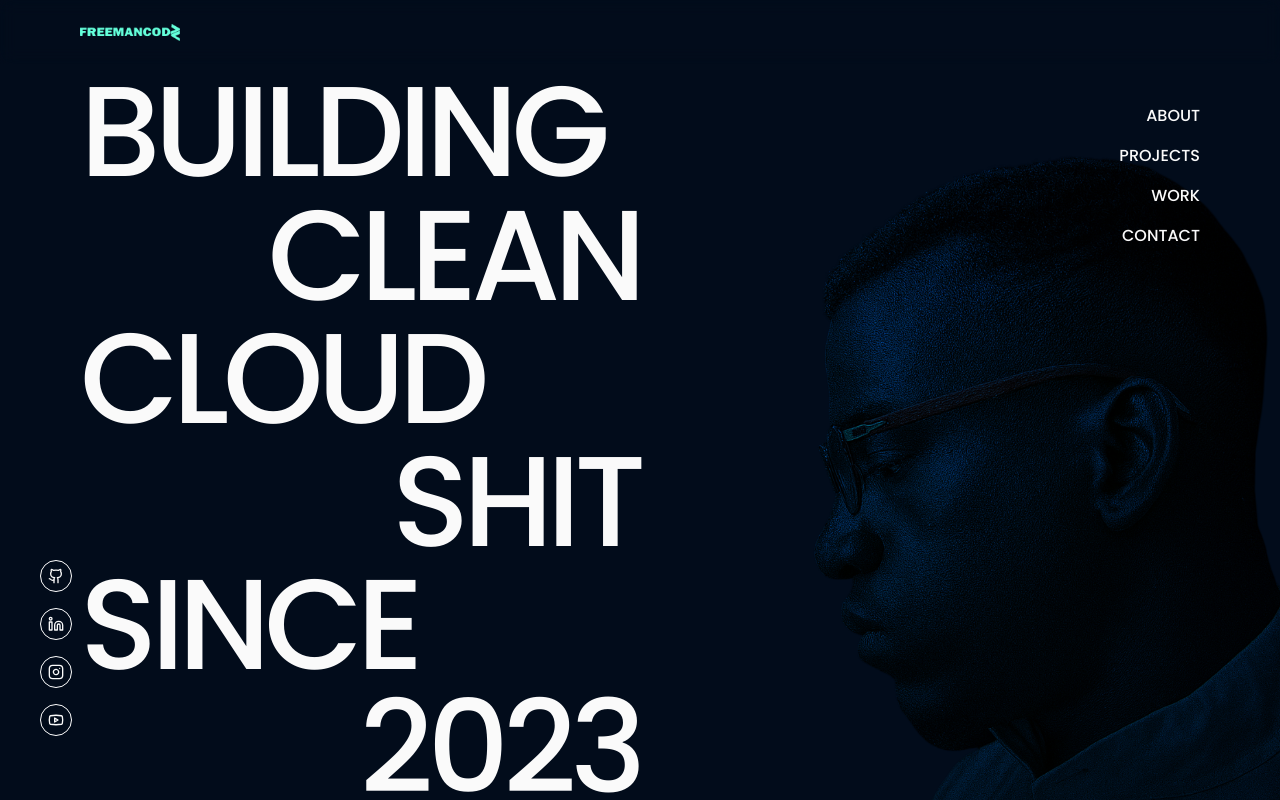
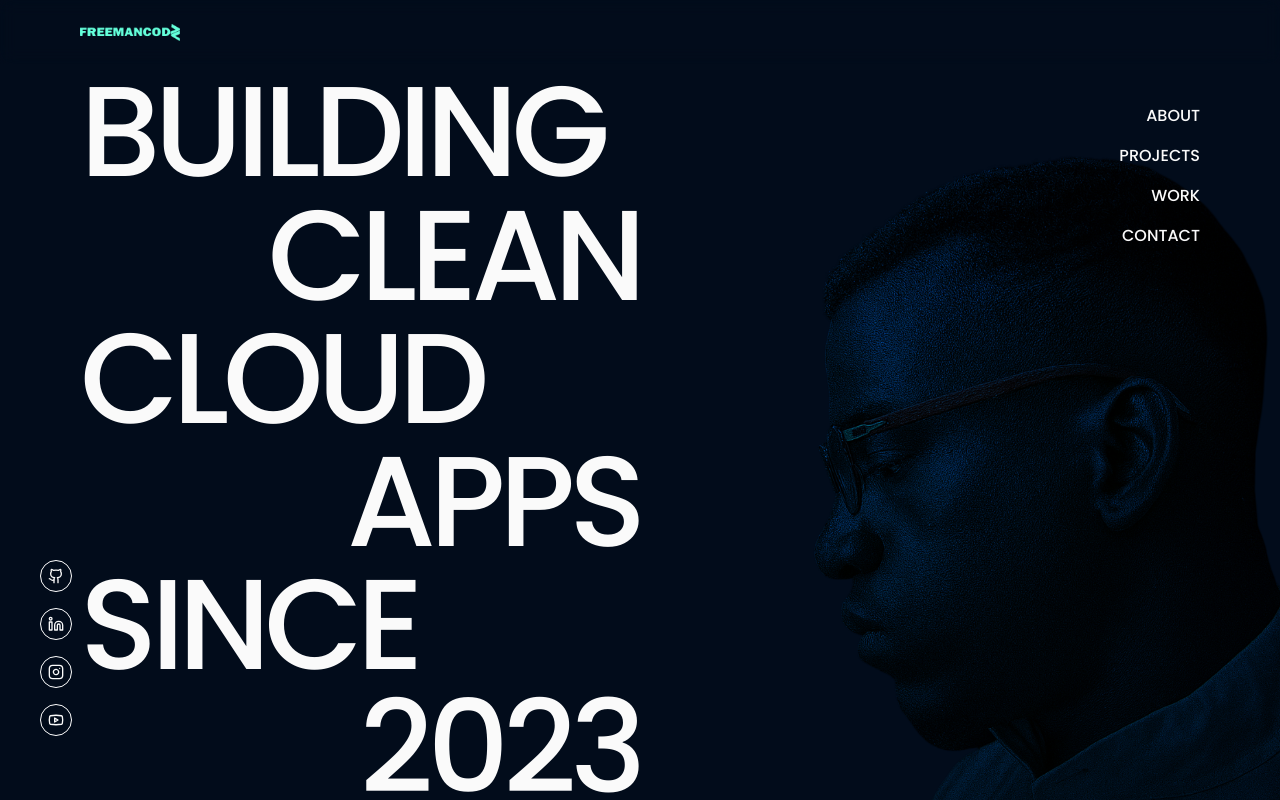
Before and after one commit to Freeman-md/freemancodz-v2, a Next.js app: page / in a window 1280 px wide. Built offline with nearby package versions, Linux system fonts and the light colour scheme.

Commit message:
Update text in Home component to replace 'Shit' with 'Apps'

```diff
--- a/src/app/page.tsx
+++ b/src/app/page.tsx
@@ -1,7 +1,7 @@
 import Image from "next/image";
 
 export default function Home() {
-  const lines = ["Building", "Clean", "Cloud", "Shit", "Since", "2023"];
+  const lines = ["Building", "Clean", "Cloud", "Apps", "Since", "2023"];
 
   return (
     <section className="relative h-[calc(100vh-5rem)] overflow-hidden">
```
